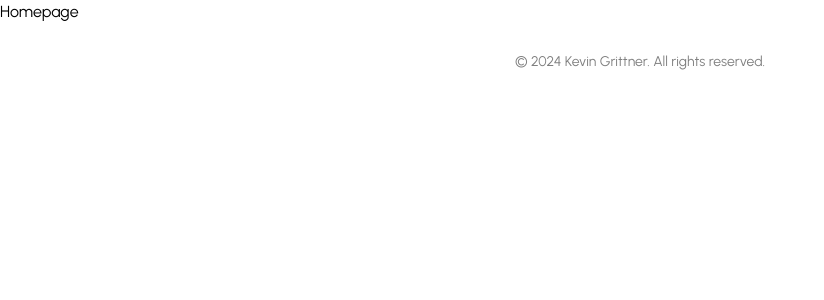
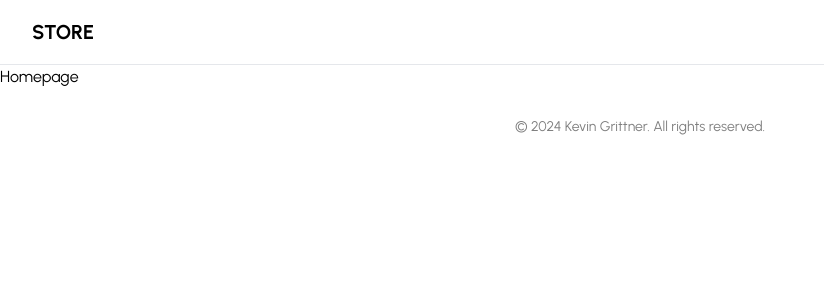
Before and after one commit to EpicIbby101/resto-flow-frontend, a Next.js app: page / in a window 1280 px wide. Shown: the top 300 px of the page, without its empty margins (0-824 px from the left). Built offline with nearby package versions, Linux system fonts and the light colour scheme.

Commit message:
Added navbar boilerplate

```diff
--- a/app/layout.tsx
+++ b/app/layout.tsx
@@ -2,6 +2,7 @@
 import { Urbanist } from "next/font/google";
 import "./globals.css";
 import Footer from "@/components/footer";
+import Navbar from "@/components/navbar";
 
 const font = Urbanist({ subsets: ["latin"] });
 
@@ -18,6 +19,7 @@
   return (
     <html lang="en">
       <body className={font.className}>
+        <Navbar />
         {children}
         <Footer />
         </body>
--- /dev/null
+++ b/components/main-nav.tsx
@@ -0,0 +1,35 @@
+import { cn } from "@/lib/utils";
+import { Category } from "@/types";
+import Link from "next/link";
+import { usePathname } from "next/navigation";
+
+interface MainNavProps {
+  data: Category[];
+}
+
+const MainNav: React.FC<MainNavProps> = ({ data }) => {
+  const pathName = usePathname();
+  const routes = data.map((route) => ({
+    href: `/category/${route.id}`,
+    label: route.name,
+    active: pathName === `/category/${route.id}`,
+  }));
+  return (
+    <nav className="mx-6 flex items-center space-x-4 lg:space-x-6">
+      {routes.map((route) => (
+        <Link
+          key={route.href}
+          href={route.href}
+          className={cn(
+            "text-sm font-medium transition-colors hover:text-black",
+            route.active ? "text-black" : "text-neutral-500"
+          )}
+        >
+          {route.label}
+        </Link>
+      ))}
+    </nav>
+  );
+};
+
+export default MainNav;
--- /dev/null
+++ b/components/navbar.tsx
@@ -0,0 +1,20 @@
+import Link from "next/link";
+import Container from "./ui/container";
+import MainNav from "./main-nav";
+
+const Navbar = () => {
+  return (
+    <div className="border-b">
+      <Container>
+        <div className="relative px-4 sm:px-6 lg:px-8 flex h-16 items-center">
+          <Link href="/" className="ml-4 flex lg:ml-0 gap-x-2">
+            <p className="font-bold text-xl">STORE</p>
+          </Link>
+          <MainNav data={[]} />
+        </div>
+      </Container>
+    </div>
+  );
+};
+
+export default Navbar;
--- /dev/null
+++ b/components/ui/container.tsx
@@ -0,0 +1,13 @@
+interface ContainerProps {
+    children: React.ReactNode
+}
+
+const Container: React.FC<ContainerProps> = ({
+    children
+}) => {
+  return (
+    <div className="mx-auto max-w-7xl">{children}</div>
+  )
+}
+
+export default Container
--- /dev/null
+++ b/lib/utils.ts
@@ -0,0 +1,6 @@
+import { type ClassValue, clsx } from "clsx";
+import { twMerge } from "tailwind-merge";
+
+export function cn(...inputs: ClassValue[]) {
+  return twMerge(clsx(inputs));
+}
--- /dev/null
+++ b/types.ts
@@ -0,0 +1,11 @@
+export interface Billboard {
+  id: string;
+  name: string;
+  imageUrl: string;
+}
+
+export interface Category {
+  id: string;
+  name: string;
+  imageUrl: Billboard;
+}
```
Also changed, not shown: package.json (+6 -4 lines), 1 other file (tests, documents, lock files or other folders).
